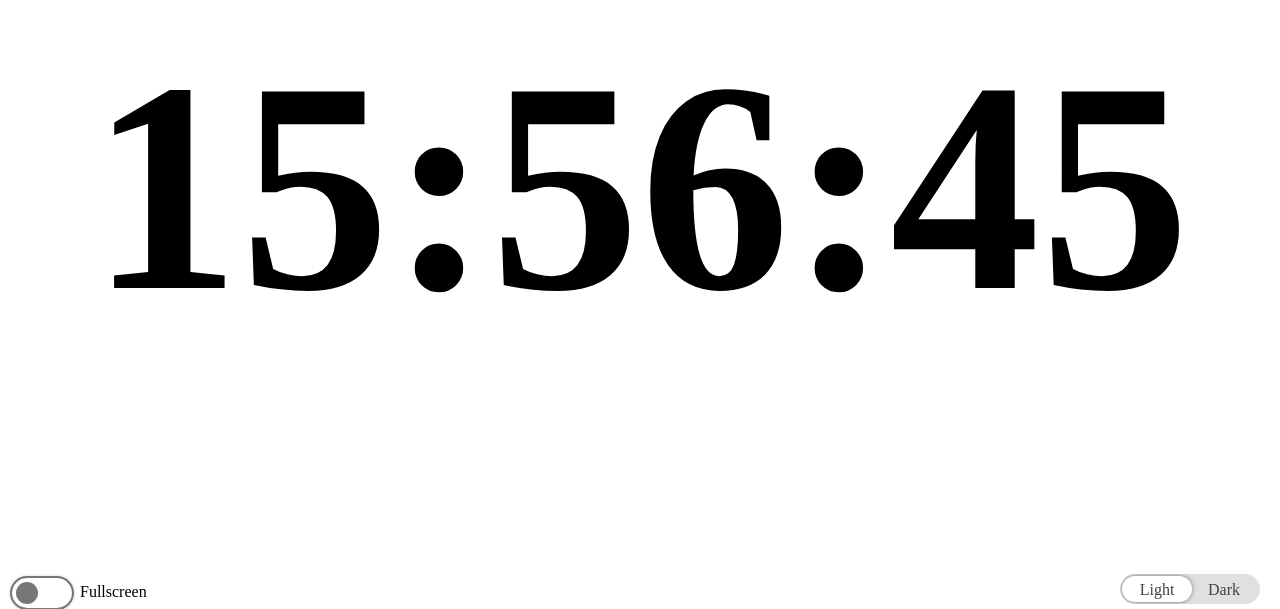
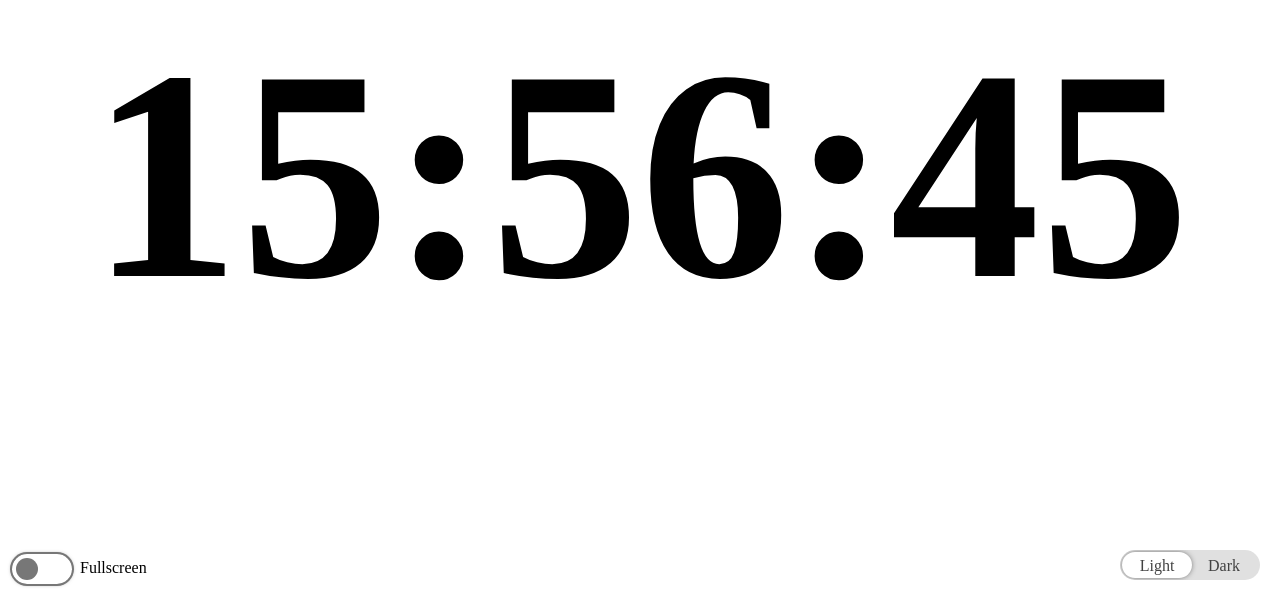
Before and after one commit to mohanvamsi06/minimal-clock, a plain HTML site: page index.html in a window 1280 px wide. Shown: the part 193-802 px from the top of the page. Drawn offline with Linux system fonts and the light colour scheme.

Commit message:
Update style.css

```diff
--- a/style.css
+++ b/style.css
@@ -2,7 +2,7 @@
     display: flex;
     justify-content: center;
     align-items: center;
-    height: 93vh;
+    height: 90vh;
   }
 
   h1 {
```
